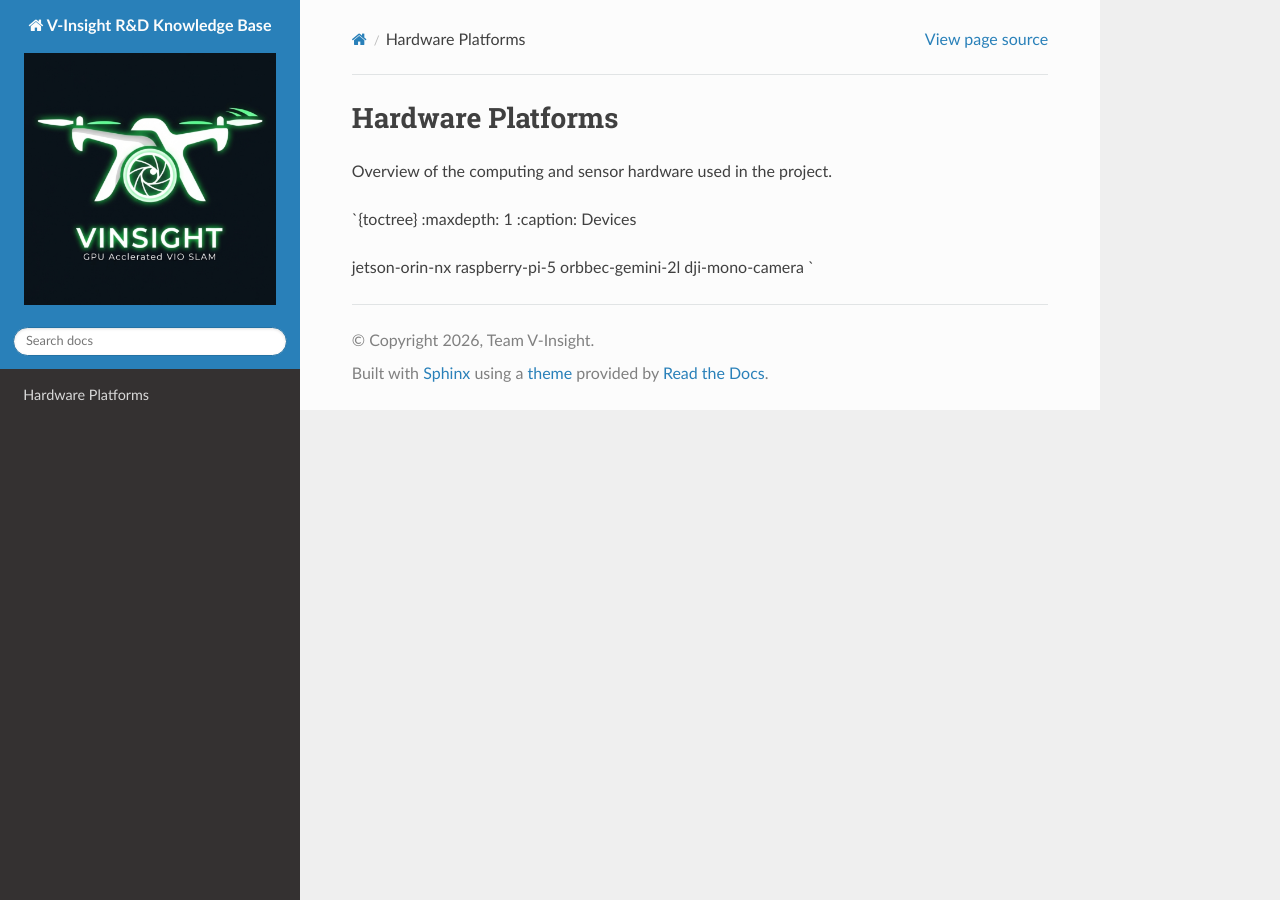
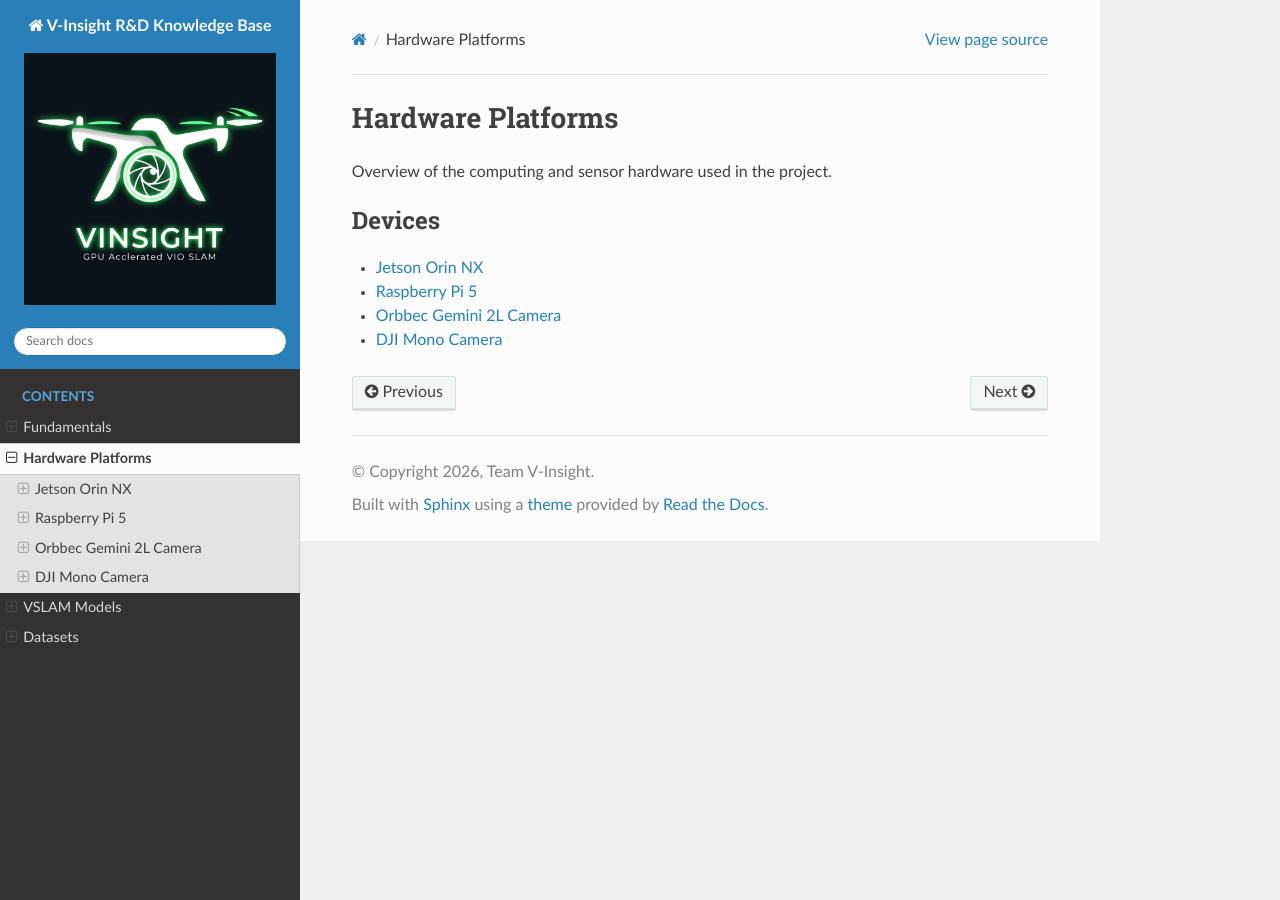
Before and after one commit to team-vinsight/knowledge-base, a Sphinx documentation site: the page built from docs/hardware/index.md, in a window 1280 px wide. Built offline with Sphinx 7.4.7 and the Read the Docs theme 3.1.0, drawn with Linux system fonts in a browser that asks for light colours.

Commit message:
Fix homepage rendering and resize logo

````diff
--- /dev/null
+++ b/docs/assets/custom.css
@@ -0,0 +1,6 @@
+.wy-side-nav-search img.logo {
+    width: 150px; /* Adjust this value as needed */
+    height: auto;
+    display: block;
+    margin: 0 auto;
+}
--- a/docs/conf.py
+++ b/docs/conf.py
@@ -28,6 +28,10 @@
     'sticky_navigation': True,
 }
 
+html_css_files = [
+    'custom.css',
+]
+
 # MyST Parser configuration
 myst_enable_extensions = [
     "colon_fence",
--- a/docs/hardware/index.md
+++ b/docs/hardware/index.md
@@ -2,7 +2,7 @@
 
 Overview of the computing and sensor hardware used in the project.
 
-`{toctree}
+```{toctree}
 :maxdepth: 1
 :caption: Devices
 
@@ -10,4 +10,4 @@
 raspberry-pi-5
 orbbec-gemini-2l
 dji-mono-camera
-`
+```
````
Also changed, not shown: docs/index.md (+3 -3 lines), docs/vslam/index.md (+2 -2 lines).
